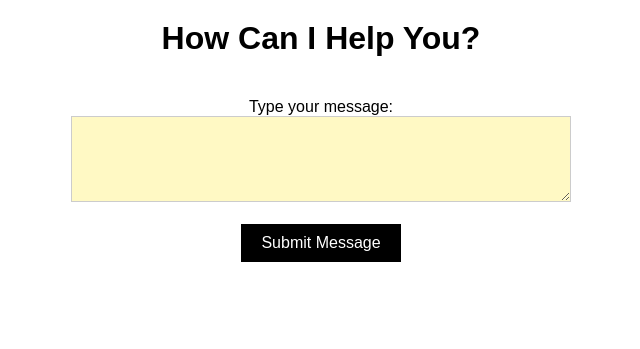
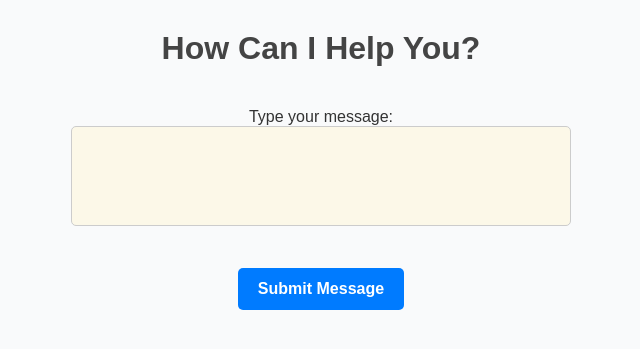
Before and after one commit to Afag-Ramazanova/DE_final_project, a Flask app: page / in a window 1280 px wide. Shown: the top 349 px of the page, without its empty margins (319-959 px from the left). Run offline with Flask 2, Linux system fonts and the light colour scheme.

Commit message:
html changes

```diff
--- a/templates/webpage.html
+++ b/templates/webpage.html
@@ -1,45 +1,57 @@
 <!DOCTYPE html>
 <html>
 <head>
-    <title>Simple Calculator</title>
+    <title>Ask SQL</title>
     <style>
         /* Set the background color to white */
         body {
-            background-color: white;
+            background-color: #f9fafb;
             font-family: Arial, sans-serif;
             margin: 0;
             padding: 0;
+            color: #333;
         }
 
-        /* Style the button with black color */
+        h1 {
+            text-align: center;
+            margin-top: 30px;
+            color: #444;
+        }
+
         button {
-            background-color: black;
+            display: block;
+            background-color: #007bff;
             color: white;
             border: none;
-            padding: 10px 20px;
+            padding: 12px 20px;
             font-size: 16px;
+            font-weight: bold;
+            border-radius: 5px;
             cursor: pointer;
+            margin: 20px auto 0;
+            transition: background-color 0.3s ease;
         }
 
-        /* Change the button style when hovered */
         button:hover {
-            background-color: #333;
+            background-color: #0056b3;
         }
 
-        /* Style the textbox with a light yellow color */
         textarea {
-            background-color: #fff9c4; /* Light yellow */
+            background-color: #fcf8e8;
             border: 1px solid #ccc;
+            border-radius: 5px;
             padding: 10px;
-            font-size: 14px;
+            font-size: 16px;
             width: 100%;
+            height: 100px;
+            resize: none;
             box-sizing: border-box;
         }
 
-        /* Add some margin and padding for better spacing */
-        h1 {
-            text-align: center;
-            margin-top: 20px;
+        textarea:focus {
+            border-color: #007bff;
+            outline: none;
+            box-shadow: 0 0 5px rgba(0, 123, 255, 0.5);
         }
 
         form {
```
